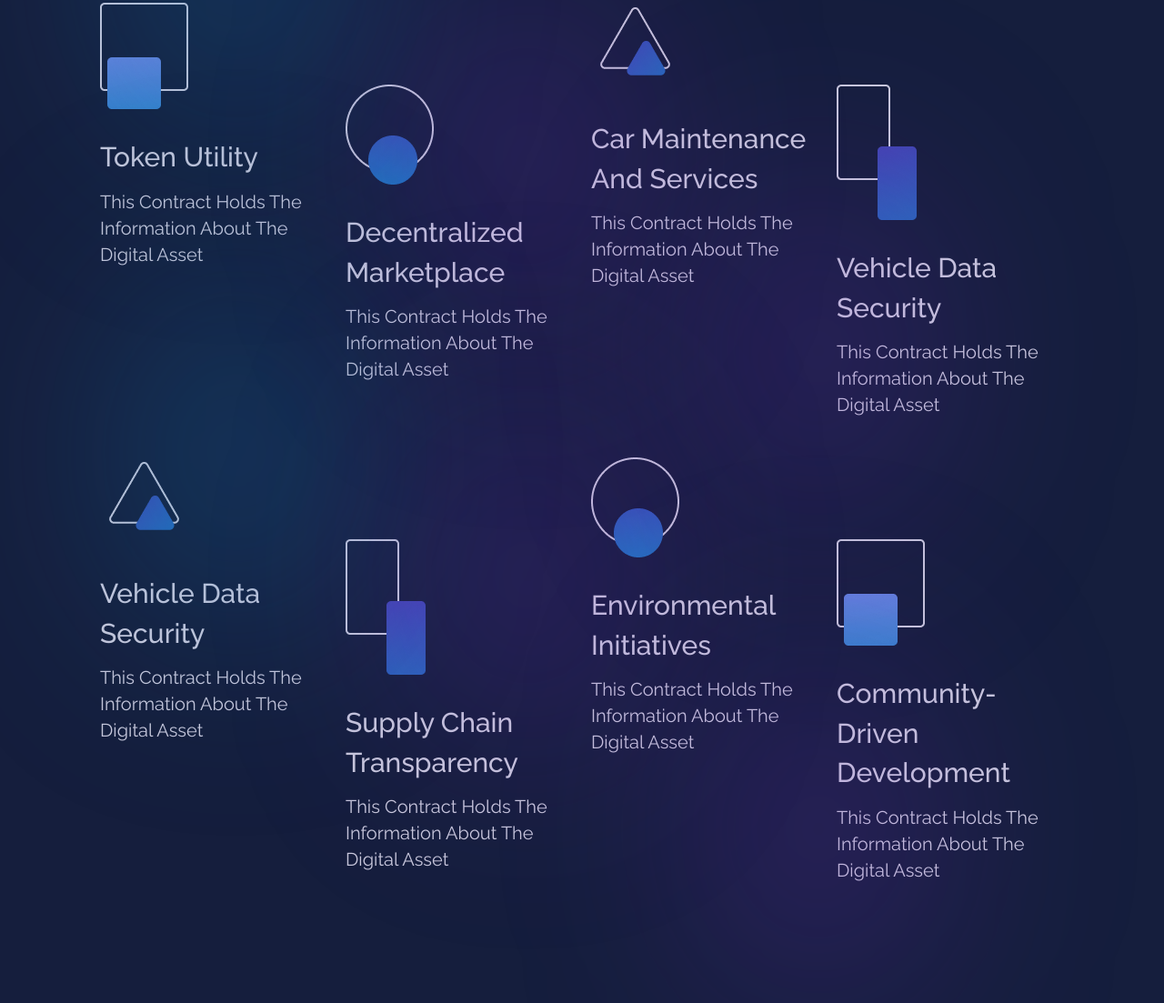
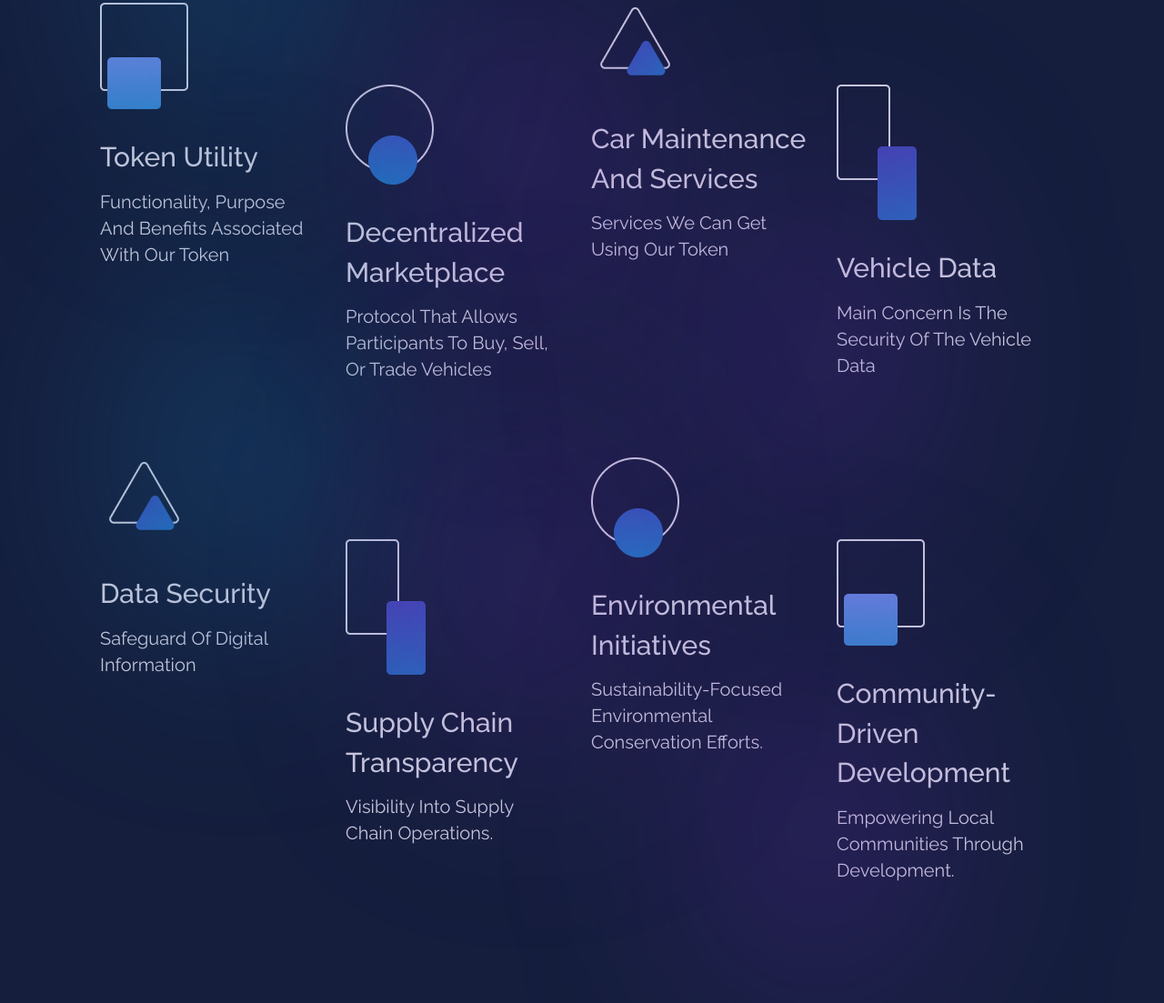
Before and after one commit to Shashanks7s7/website, a plain HTML site: page index.html in a window 1280 px wide. Shown: the part 1614-2717 px from the top of the page at 91% size. Drawn offline with nearby package versions, Linux system fonts and the light colour scheme.

Commit message:
changes in description of why us

```diff
--- a/index.html
+++ b/index.html
@@ -249,7 +249,7 @@
           </div>
           <div class="shapes__title">Token Utility</div>
           <div class="shapes__subtitle">
-            This contract holds the information about the digital asset
+            Functionality, purpose and benefits associated with our token
           </div>
         </div>
         <div class="operations__box_shapes shapes_padding1">
@@ -261,7 +261,7 @@
           </div>
           <div class="shapes__title">Decentralized Marketplace</div>
           <div class="shapes__subtitle">
-            This contract holds the information about the digital asset
+            protocol that allows participants to buy, sell, or trade vehicles
           </div>
         </div>
         <div class="operations__box_shapes">
@@ -273,7 +273,7 @@
           </div>
           <div class="shapes__title">Car Maintenance and Services</div>
           <div class="shapes__subtitle">
-            This contract holds the information about the digital asset
+            Services we can get using our token
           </div>
         </div>
         <div class="operations__box_shapes shapes_padding1">
@@ -283,9 +283,9 @@
 
             <!-- <div class="shapes__row_txt">Step 04/</div> -->
           </div>
-          <div class="shapes__title">Vehicle Data Security</div>
+          <div class="shapes__title">Vehicle Data</div>
           <div class="shapes__subtitle">
-            This contract holds the information about the digital asset
+            Main concern is the security of the vehicle data
           </div>
         </div>
       </div>
@@ -299,9 +299,9 @@
 
             <!-- <div class="shapes__row_txt">Step 01/</div> -->
           </div>
-          <div class="shapes__title">Vehicle Data Security</div>
+          <div class="shapes__title">Data Security</div>
           <div class="shapes__subtitle">
-            This contract holds the information about the digital asset
+            Safeguard of digital information
           </div>
         </div>
         <div class="operations__box_shapes shapes_padding1">
@@ -313,7 +313,7 @@
           </div>
           <div class="shapes__title">Supply Chain Transparency</div>
           <div class="shapes__subtitle">
-            This contract holds the information about the digital asset
+            Visibility into supply chain operations.
           </div>
         </div>
         <div class="operations__box_shapes">
@@ -325,7 +325,7 @@
           </div>
           <div class="shapes__title">Environmental Initiatives</div>
           <div class="shapes__subtitle">
-            This contract holds the information about the digital asset
+            Sustainability-focused environmental conservation efforts.
           </div>
         </div>
         <div class="operations__box_shapes shapes_padding1">
@@ -337,7 +337,7 @@
           </div>
           <div class="shapes__title">Community-Driven Development</div>
           <div class="shapes__subtitle">
-            This contract holds the information about the digital asset
+            Empowering local communities through development.
           </div>
         </div>
       </div>
```
